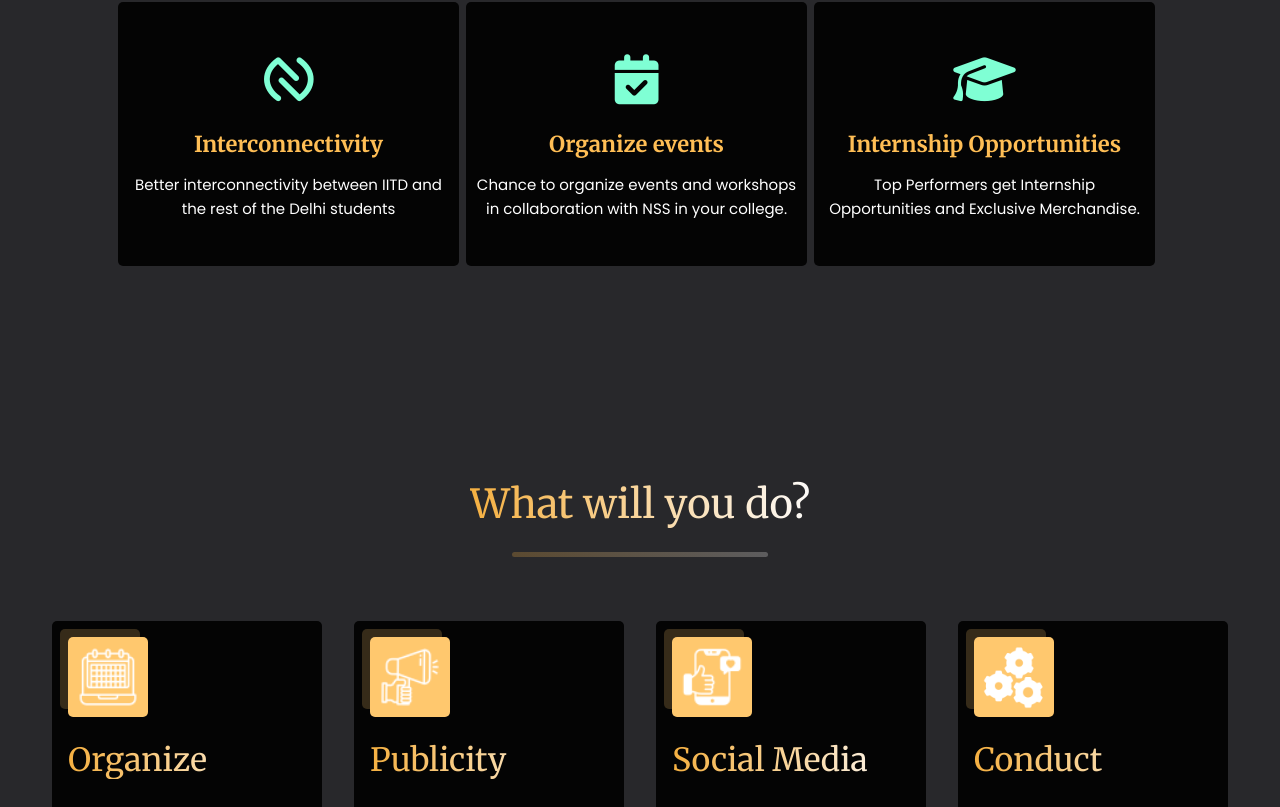
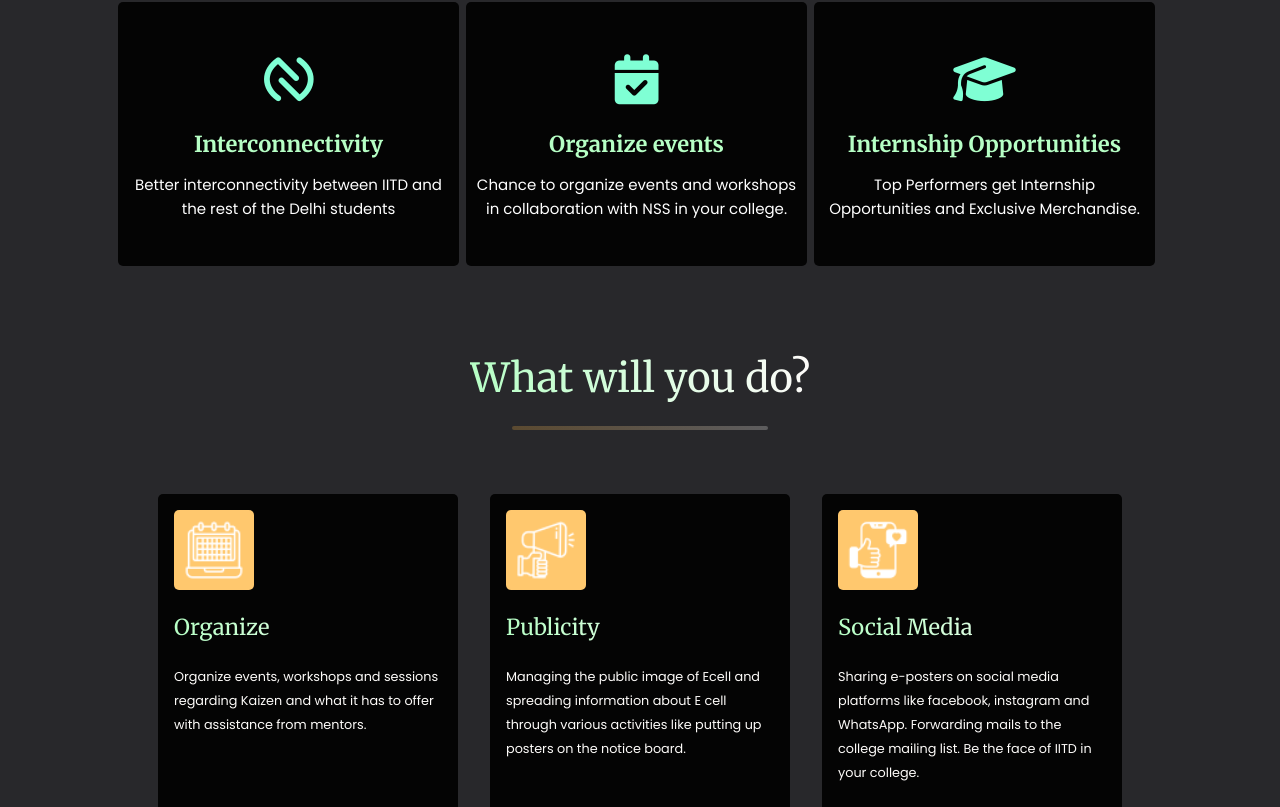
Before and after one commit to NSS-IIT-Delhi/Kaizen-23-CAP, a React (Create React App) app: page / in a window 1280 px wide. Shown: the part 1330-2137 px from the top of the page. Built offline with nearby package versions, Linux system fonts and the light colour scheme.

Commit message:
Heading Color Changes

```diff
--- a/src/components/Role/Role.css
+++ b/src/components/Role/Role.css
@@ -1,5 +1,3 @@
-
-
 .role__container {
   font-family: var(--base-font);
   display: flex;
@@ -12,7 +10,8 @@
 .role-card {
   background-color: #040404;
   /* min-width: 100px;*/
-  max-width: 270px;
+  /* max-width: 270px; */
+  max-width: 300px;
   /* flex:1; */
   margin: 1rem;
   /* outline: 2px solid red; */
@@ -31,12 +30,13 @@
   /* height: 4rem; */
   object-fit: contain;
   border-radius:5px;
-  box-shadow: -8px -8px 0 rgba(255,200,110,0.2);
+  /* box-shadow: -8px -8px 0 rgba(255,200,110,0.2); */
   /* background: transparent; */
 }
 .role-card h3 {
-  color: var(--primary-color);
-  font-size: 2rem;
+  /* color: var(--primary-color); */
+  color: #b6ffc5;
+  font-size: 1.375rem;
   margin:1.5rem 0;
 }
 .role-card p {
--- a/src/components/footer/Cap.css
+++ b/src/components/footer/Cap.css
@@ -46,7 +46,7 @@ section .container {
 }
 .text-gradient {
     background: linear-gradient(to right,
-        var(--primary-color),
+    #b6ffc5,
         var(--white-color));
     -webkit-text-fill-color: transparent;
     background-clip: text;
@@ -58,7 +58,7 @@ section .container {
     border: none;
     /* background-color: var(--primary-color); */
     background: linear-gradient(to right,
-        var(--primary-color),
+       #b6ffc5,
         var(--white-color));
     /* text-align: center; */
     margin: auto;
@@ -93,12 +93,12 @@ section .container {
     font-size:0.8rem;
     border-radius: 5px; */
 }
-/* .services .icon-box:hover {
+.services .icon-box:hover {
     background: rgba(0, 0, 0);
-    border-color: #ffbe55;
+    border-color: #b6ffc5;
     transform: translateY(-2.5px);
     box-shadow: 0px 0px 10px #fae5c3;
-} */
+}
 .services .icon-box .icon {
     margin: 0 auto;
     width: 64px;
@@ -122,7 +122,7 @@ section .container {
     font-weight: 600;
     margin-bottom: 15px;
     font-size: 22px;
-    color: #ffbe55;
+    color: #b6ffc5;
 }
 
 .services .icon-box p {
--- a/src/components/footer/Contact.css
+++ b/src/components/footer/Contact.css
@@ -9,7 +9,7 @@
 
 .text-gradient {
   background: linear-gradient(to right,
-      var(--primary-color),
+    #b6ffc5,
       var(--white-color));
   -webkit-text-fill-color: transparent;
   background-clip: text;
--- a/src/components/footer/Contact.js
+++ b/src/components/footer/Contact.js
@@ -7,7 +7,7 @@ const Contact = ({id}) => {
     <div className="contact-background" style={{ backgroundColor: "#000", overflowX: "hidden",overflowY: "hidden", fontFamily: 'Merriweather' }} id={id}>
       <section id="contact" className="section-padding wow fadeIn delay-05s animated" style={{ visibility: "visible", animationName: "fadeIn" }}>
         <div className="row1">
-          <h1 className="title-text text-gradient" style={{ color: " #ffa108"}} >
+          <h1 className="title-text text-gradient" style={{ color: " #b6ffc5"}} >
             For Queries Contact Us
           </h1>
           <div className="hrx">
--- a/src/index.css
+++ b/src/index.css
@@ -83,7 +83,7 @@ hr {
 .text-gradient {
   background: linear-gradient(
     to right,
-    var(--primary-color),
+    #b6ffc5,
     var(--white-color)
   );
   -webkit-text-fill-color: transparent;
```
